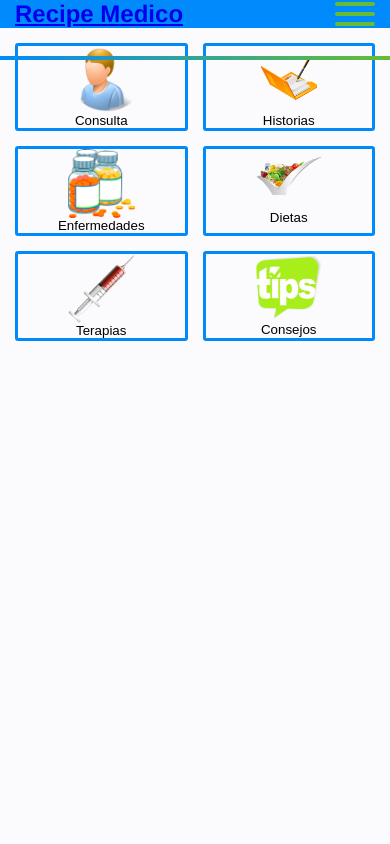
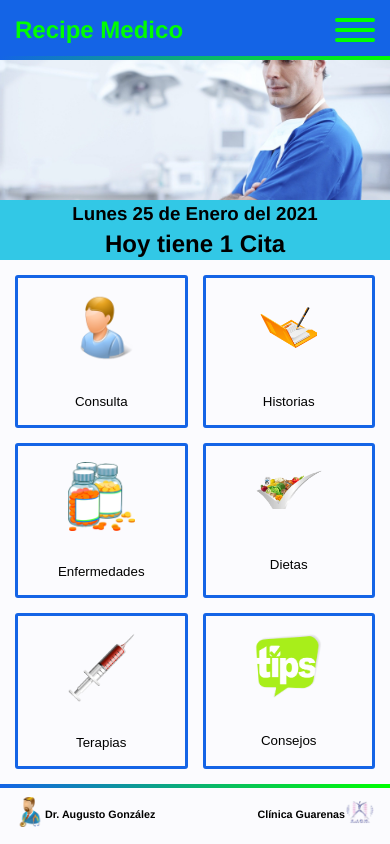
Before and after one commit to AJ-Wi/AJ-Recipe_vue-CLI, a Vue app: page / in a window 390 px wide. Built offline with nearby package versions, Linux system fonts and the light colour scheme.

Commit message:
creada estructura mobil

```diff
--- a/src/App.vue
+++ b/src/App.vue
@@ -1,13 +1,24 @@
 <template>
   <Header />
+  <section class="banner">
+    <img src="@/assets/portada.jpg" alt="portada" />
+  </section>
+  <section class="message">
+    <h3>Lunes 25 de Enero del 2021</h3>
+    <h2>Hoy tiene 1 Cita</h2>
+  </section>
   <router-view />
+  <Footer />
 </template>
 
 <script>
 import Header from "@/components/Header.vue";
+import Footer from "@/components/Footer.vue";
+
 export default {
   components: {
     Header,
+    Footer,
   },
 };
 </script>
@@ -15,11 +26,11 @@ export default {
 <style>
 :root {
   /*********** Colors ************/
-  --primary-color: #008afc;
-  --second-color: #67bd31;
+  --primary-color: #1464e6;
+  --second-color: #00ff00;
   --bg: #fbfbfe;
   --bg-container: var(--bg);
-  --bg-button: var(--primary-color);
+  --bg-button: #32c8e6;
   --bg-list: var(--primary-color);
   --border-list: var(--second-color);
   --bg-border: #d2d2d2;
@@ -69,8 +80,28 @@ body {
 
 #app {
   display: grid;
-  grid-template-areas:
-    "site-header"
-    "site-content";
+  min-height: 100vh;
+  grid-template-columns: 1fr;
+  grid-template-rows: 60px 140px 60px 1fr 60px;
+}
+
+a {
+  text-decoration: none;
+  color: var(--second-color);
+}
+
+img {
+  width: 100%;
+}
+
+.banner img {
+  height: 140px;
+  object-fit: cover;
+}
+
+.message {
+  background-color: var(--bg-button);
+  display: grid;
+  place-items: center;
 }
 </style>
```
